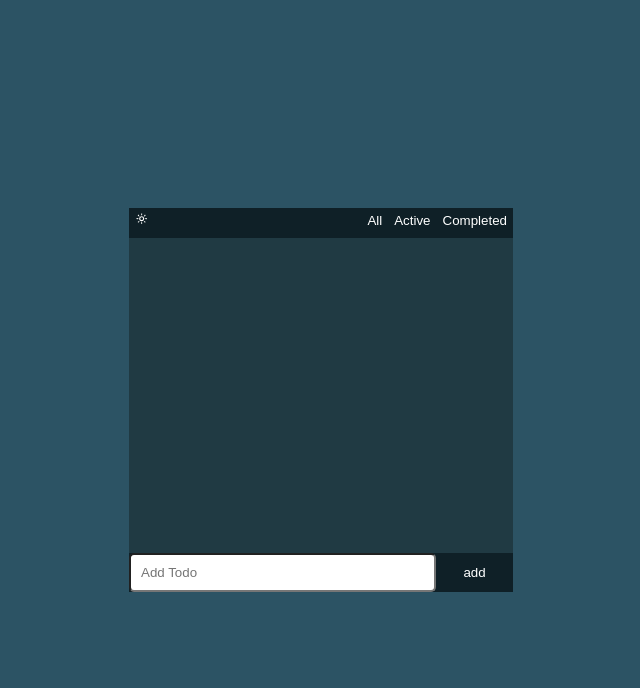
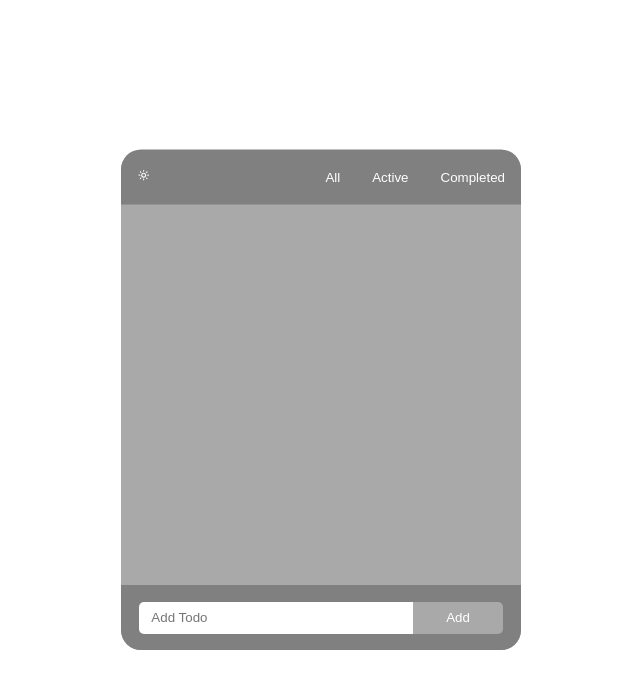
Before and after one commit to nomercykim/todolist, a React (Create React App) app: page / in a window 1280 px wide. Shown: the top 688 px of the page, without its empty margins (319-959 px from the left). Built offline with nearby package versions, Linux system fonts and the light colour scheme.

Commit message:
css rework

```diff
--- a/src/components/AppTasklist.jsx
+++ b/src/components/AppTasklist.jsx
@@ -42,7 +42,6 @@ export default function AppTodolist() {
             handleAdd();
         }
     }
-
     // renderlist와 todolist의 상태값을 rendlist.map()안의 id값을 받아와서 삭제.
     const handleDelete = (todoListId) => {
         const newTodoList =
@@ -59,7 +58,7 @@ export default function AppTodolist() {
 
     // activeButton을 통해 All / active / done 버튼의 색을 변경.
     const getButtonStyle = (buttonId) => {
-        return activeButton === buttonId ? styles.activeButton : styles.inactiveButton;
+        return activeButton === buttonId ? styles.header__Button.active : styles.header__Button.inactive;
     };
     // renderlist와 todolist의 상태값을 비교해 같지않다면 renderlist에 todolist값을 넣어준 뒤 checked가 flase인 값을 삭제.
     const handleShowTrue = (buttonId) => {
@@ -98,34 +97,35 @@ export default function AppTodolist() {
     return (
         <div className={styles.container}>
             <div className={styles.main}>
-                <p className={styles.buttonline}>
+                <p className={styles.header}>
                     <span>
-                        <button onClick={handleDarkMode}><TiWeatherSunny /></button>
+                        <button className={styles.header__darkMode} onClick={handleDarkMode}><TiWeatherSunny /></button>
                     </span>
                     <span>
-                        <button className={`${styles.button} ${getButtonStyle(1)}`} onClick={() => handleShowAll(1)}>All</button>
-                        <button className={`${styles.button} ${getButtonStyle(2)}`} onClick={() => handleShowTrue(2)}>Active</button>
-                        <button className={`${styles.button} ${getButtonStyle(3)}`} onClick={() => handleShowFalse(3)}>Completed</button>
+                        <button className={styles.header__stateButton} onClick={() => handleShowAll()}>All</button>
+                        <button className={styles.header__stateButton} onClick={() => handleShowTrue()}>Active</button>
+                        <button className={styles.header__stateButton} onClick={() => handleShowFalse()}>Completed</button>
                     </span>
                 </p>
                 <ul>
                     {renderList.map((renderList) => (
                         <li key={renderList.id}>
                             <input className={styles.checkbox} type="checkbox" checked={renderList.checked} onChange={() => handleChange(renderList.id)} />
-                            <div className={styles.checkboxText}>{renderList.text}</div>
-                            <button className={styles['delete-button']} onClick={() => handleDelete(renderList.id)}><GrFormTrash /></button>
+                            <div className={styles.checkbox__text} >{renderList.text}</div>
+                            <button className={styles.deleteButton} onClick={() => handleDelete(renderList.id)}><GrFormTrash /></button>
                         </li>
                     ))}
                 </ul>
-                <div className={styles.inputButton}>
+                <div className={styles.footer}>
                     <input
+                        className={styles.input}
                         type='text'
-                        placeholder='Add Todo'
+                        placeholder='   Add Todo'
                         value={todoInput}
                         onChange={(e) => setTodoInput(e.target.value)}
                         onKeyPress={handleEnter}
                     />
-                    <button className={styles.addButton}onClick={handleAdd}>add</button>
+                    <button className={styles.inputButton}onClick={handleAdd}>Add</button>
                 </div>
             </div>
         </div>
--- a/src/components/AppTasklist.module.css
+++ b/src/components/AppTasklist.module.css
@@ -3,124 +3,155 @@
     --color-white: #ffffff;
     --color-black: #050a13;
     --color-blue: #03e8f9;
-    --color-gray: #1b1e26;
+    --color-grey: darkgrey;
+    --color-darkgrey:grey;
     --active-color: #fd6413; /* 활성화된 버튼의 색상 */
     --inactive-color: #ffffff; /* 비활성화된 버튼의 색상 */
+    --color-blue:lightblue;
 }
-*{
-    box-sizing: border-box;
-}
-ul{
-    list-style-type: none;
-    padding: 0;
-    margin: 0;
-    overflow-y: auto; /* 스크롤 기능 */
-}
-li{
-    display: flex;
-    align-items: center;
-    justify-content: space-between;
-    padding: .3rem;
-    color:var(--color-white);
-}
-
+/* container */
 .container{
-    display: flex;
-    justify-content: center;
-    align-items:center;
-    height: 100vh;
-    width: 30vw;
-    background-color: #2C5364
-}
-.main{
-    width: 30vw;
-    height: 30vw;
-    display: flex;
-    flex-direction: column;
-    background-color: #203A43;
-    position: relative;
-}
-.buttonline{
-    height: 30px;
-    width: 30vw;
-    display: flex;
-    justify-content: space-between;
-    background-color: #0F2027
-}
-.inputButton{
-    width: 30vw;
-    bottom: 0;
-    position: absolute;
-    background-color: #0F2027;
-
-}
-
-.checkboxText {
-    display: flex;
-    align-items: center;
-    flex-grow: 1;
-    text-align: left; /* 왼쪽 정렬 추가 */
-}
-
-
-.checkbox {
-    margin-right: 10px;
-}
-
-.delete-button {
-    color: #ffffff;
-    border: none;
-}
-
-body{
     display: flex;
     justify-content: center;
     align-items: center;
     height: 100vh;
-    font-family: 'Open Sans', sans-serif;
-    background-color: #2C5364;
+    background-color: var(--color-white);
+}
+
+/* main */
+.main{
+    width: 400px;
+    height: 500px;
+    display: flex;
+    flex-direction: column;
+    border-radius: 20px;
+    background-color: var(--color-grey);
+    position: absolute;
+}
+
+/* header */
+.header{
+    position: absolute;
+    display: flex;
+    justify-content: space-between;
+    align-items: center;
+    height: 11%;
+    width: 100%;
+    top: 0;
+    background-color: var(--color-darkgrey);
+    border-top-left-radius: 20px;
+    border-top-right-radius: 20px;
+    transform: translate(0%, -30%);
+}
+.header__darkMode{
+    border: none;
+    outline: none; /* 선택 시 발생하는 외곽선 제거 */
+    background-color: transparent;
+    padding :8px 16px;
+    color:var(--color-white);
+}
+.header__stateButton{
+    border: none;
+    outline: none; /* 선택 시 발생하는 외곽선 제거 */
+    background-color: transparent;
+    padding :8px 16px;
+    color: var(--color-white)
+}
+.header__stateButton:hover{
+    color: var(--color-grey);
+}
+
+.header__stateButton.active{
+    border-bottom: 1px solid var(--color-blue);
+}
+
+/* body */
+ul {
+    list-style-type: none;
+    width: 100%;
+    padding: 0 0;
+    margin: 0;
+    overflow-y: auto; /* 스크롤이 필요한 경우만 스크롤 표시 */
+    position: absolute;
+    top: 60px;
+    bottom: 60px;
+  }
+li {
+    margin-bottom: 10px;
+    display: flex;
+    align-items: center;
+    padding: 10px;
     color: var(--color-white);
 }
 
-h1,h2,h3,p,ul{
-    margin :0;
+.checkbox {
+ margin-right: 10px;
+    width: 20px;
+    height: 20px;
+    -webkit-appearance: none;
+    -moz-appearance: none;
+    appearance: none;
+    background-color: white; /* 기존 체크 박스 스타일 유지 */
+    border-radius: 4px; /* 체크 박스 테두리의 모서리를 둥글게 만듦 */
+    outline: none; /* 선택 시 발생하는 외곽선 제거 */
+    position: relative; /* 상대적인 위치 지정 */
 }
 
-ul{
-    list-style-type: none;
-    padding: 0;
+.checkbox:checked {
+    background-color: var(--color-darkgrey)
 }
 
-
-button{
-    background-color: transparent;
-    outline: 0;
-    border: 0;
-    color: var(--color-white);
-    cursor:pointer;
+.checkbox__text {
+    display: flex;
+    align-items: center;
+    flex-grow: 1; /* 체크박스와 텍스트가 남은 공간을 모두 차지하도록 함 */
 }
 
-button:focus{
-    outline: 1px solid var(--color-gray);
+.deleteButton{
+    border: none;
+    outline: none; /* 선택 시 발생하는 외곽선 제거 */
+    background-color: transparent;
+    font-size: 20px;
+    color: var(--color-white);
+}
+.deleteButton:hover{
+    color: var(--color-darkgrey);
 }
 
-.activeButton {
-    color: var(--active-color);
+.body{
+
 }
 
-.inactiveButton {
-    color: var(--inactive-color);
+/* footer */
+.footer{
+    height: 13%;
+    width: 100%;
+    background-color: var(--color-darkgrey);
+    border-bottom-right-radius: 20px;
+    border-bottom-left-radius: 20px;
+    position: absolute;
+    bottom:0;
+    display: flex;
+    justify-content: center;
+    align-items: center;
 }
 
-.inputButton input {
-    /* 원하는 스타일을 여기에 추가 */
-    width: 80%;
-    padding: 10px;
-    border-radius: 5px;
-  }
+.input{
+    border: none;
+    outline: none; /* 선택 시 발생하는 외곽선 제거 */
+    height: 30px;
+    width: 270px;
+    border-bottom-left-radius: 5px;
+    border-top-left-radius: 5px;
+}
 
-  .addButton{
-    width: 20%;
-    padding: 10px;
-    border-radius: 5px;
-  }
+.inputButton{
+    border: none;
+    outline: none; /* 선택 시 발생하는 외곽선 제거 */
+    width: 90px;
+    height: 32px;
+    border-top-right-radius: 5px;
+    border-bottom-right-radius: 5px;
+    background-color: var(--color-grey);
+    color: white;
+}
```
